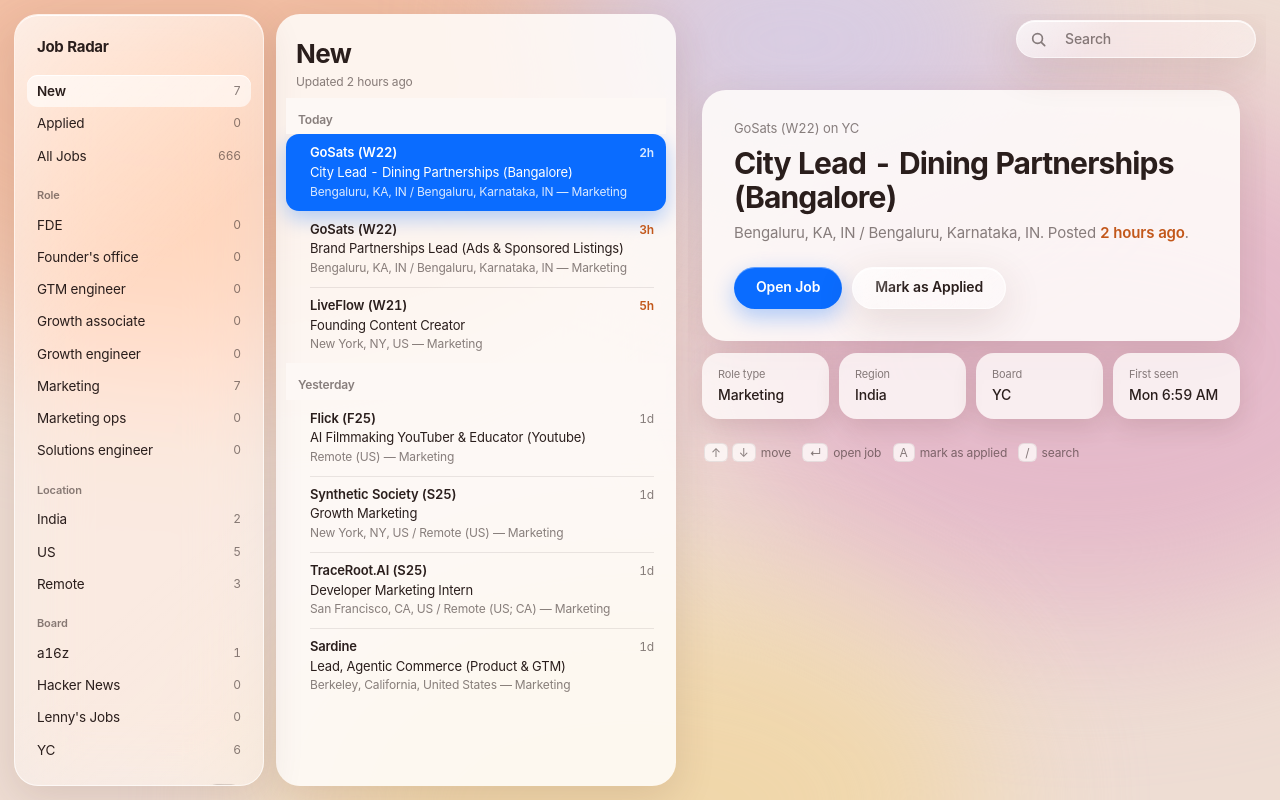
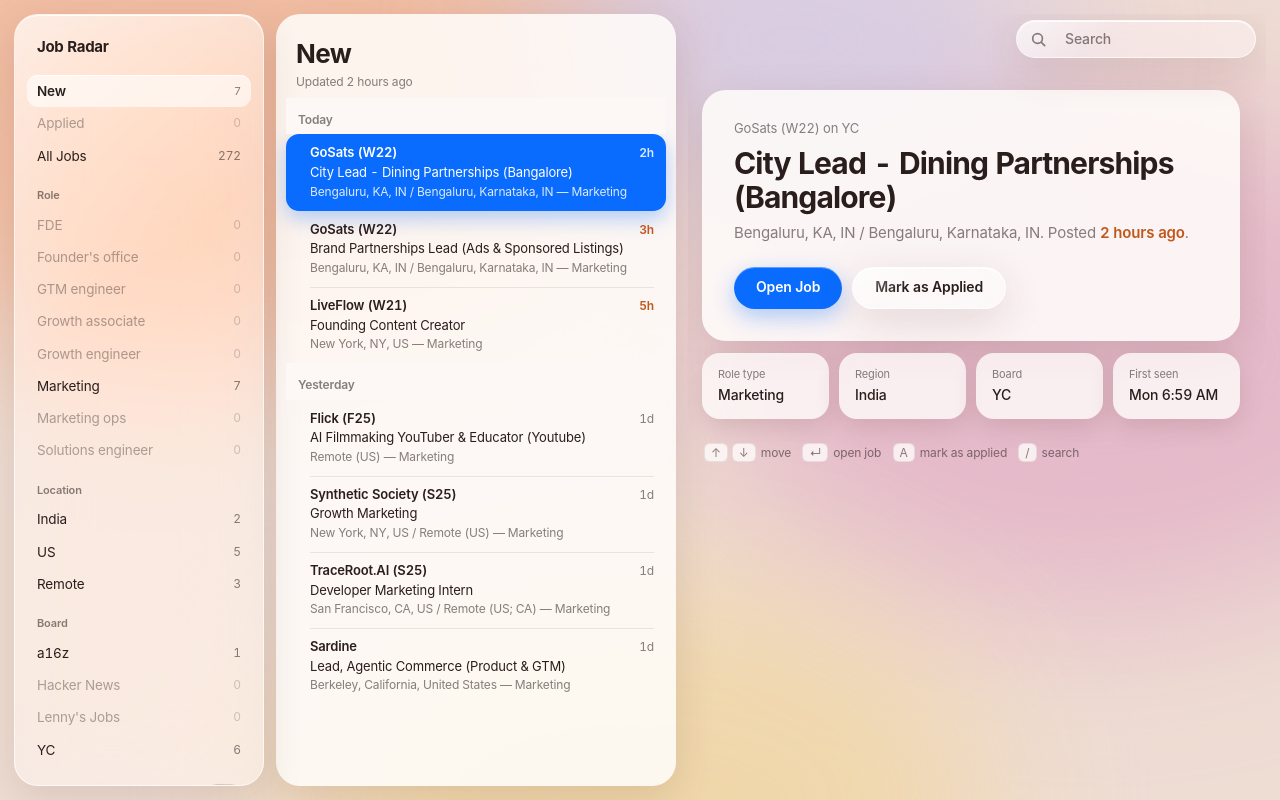
Before and after one commit to Arpittrawat/Job-radar, a plain HTML site: page docs/index.html in a window 1280 px wide. Drawn offline with Linux system fonts and the light colour scheme.

Commit message:
Add files via upload

```diff
--- a/docs/index.html
+++ b/docs/index.html
@@ -57,6 +57,11 @@ button{background:none;border:0;cursor:pointer}
 .si:hover{background:var(--fill)}
 .si[aria-pressed=true]{background:var(--on);font-weight:600;box-shadow:inset 0 1px 0 var(--hi)}
 .si .ct{margin-left:auto;color:var(--mute);font-weight:400;font-size:12px}
+.si.zero{opacity:.38}
+.si[aria-pressed=true] .ct{font-size:11px}
+.clear{display:block;margin:0 10px 10px;padding:6px 12px;border-radius:14px;font-size:12px;font-weight:600;color:var(--blue);background:var(--on);box-shadow:inset 0 1px 0 var(--hi)}
+.clear[hidden]{display:none}
+.mclear{margin:8px 0 0}
 .sw{display:flex;align-items:center;justify-content:space-between;gap:10px;padding:10px;font-size:13.5px;width:100%;margin-top:8px}
 .switch{width:34px;height:20px;border-radius:10px;background:var(--fill);box-shadow:inset 0 0 0 1px var(--sep);position:relative;transition:background .25s var(--spring);flex:none}
 .switch::after{content:"";position:absolute;top:2px;left:2px;width:16px;height:16px;border-radius:50%;background:#fff;box-shadow:0 1px 4px rgba(0,0,0,.25);transition:transform .35s var(--spring)}
@@ -201,6 +206,7 @@ button{background:none;border:0;cursor:pointer}
 <div class="app" id="app">
   <nav class="side glass" aria-label="Filters">
     <div class="brand">Job Radar</div>
+    <button class="clear" id="s-clear" hidden>Clear filters</button>
     <div id="s-views"></div>
     <div class="sh">Role</div><div id="s-roles"></div>
     <div class="sh">Location</div><div id="s-locs"></div>
@@ -230,6 +236,7 @@ button{background:none;border:0;cursor:pointer}
     <button data-v="new">New</button><button data-v="applied">Applied</button><button data-v="all">All</button></div>
   <div class="chips" id="m-roles" aria-label="Role"></div>
   <div class="chips" id="m-locs" aria-label="Location"></div>
+  <button class="clear mclear" id="m-clear" hidden>Clear filters</button>
   <div id="m-list"></div>
   <button class="sw msw" role="switch" aria-checked="false" id="m-other"><span>Show other titles</span><span class="switch"></span></button>
   <div class="mfoot" id="m-foot"></div>
@@ -270,28 +277,35 @@ const filtering=()=>S.q||S.role||S.loc||S.board;
 
 function base(ap){return DATA.jobs.filter(j=>S.view==="applied"?ap[j.id]:S.view==="new"?isNew(j,ap):true)
   .filter(j=>S.other||j.tag||S.view==="applied")}
-function filtered(){const ap=applied(),q=S.q.toLowerCase();
-  return base(ap).filter(j=>(!S.role||j.tag===S.role)&&(!S.board||j.source===S.board)
-    &&(!S.loc||(","+(j.location_group||"")+",").includes(","+S.loc+","))
-    &&(!q||(j.title||"").toLowerCase().includes(q)||(j.company||"").toLowerCase().includes(q)))
+const inLoc=(j,l)=>(","+(j.location_group||"")+",").includes(","+l+",");
+function matches(j,skip){const q=S.q.toLowerCase();
+  return (skip==="role"||!S.role||j.tag===S.role)&&(skip==="board"||!S.board||j.source===S.board)
+    &&(skip==="loc"||!S.loc||inLoc(j,S.loc))
+    &&(!q||(j.title||"").toLowerCase().includes(q)||(j.company||"").toLowerCase().includes(q))}
+function filtered(){const ap=applied();
+  return base(ap).filter(j=>matches(j))
     .sort((a,b)=>String(when(b)).localeCompare(String(when(a)))).slice(0,600)}
-function counts(){const ap=applied();return{new:DATA.jobs.filter(j=>isNew(j,ap)&&j.tag).length,applied:DATA.jobs.filter(j=>ap[j.id]).length,all:DATA.jobs.length}}
+function counts(){const ap=applied(),m=j=>matches(j);
+  return{new:DATA.jobs.filter(j=>isNew(j,ap)&&(j.tag||S.other)&&m(j)).length,applied:DATA.jobs.filter(j=>ap[j.id]&&m(j)).length,
+    all:DATA.jobs.filter(j=>(j.tag||S.other)&&m(j)).length}}
 function statusLine(){const ap=applied(),since=DATA.jobs.filter(j=>j.tag&&isNew(j,ap)&&fresh(j,ap)).length;
   return DATA.generated_at?`${since?since+" new since your last visit. ":""}Updated ${long(DATA.generated_at).toLowerCase()}`:"Waiting for the first scan"}
 function health(){return DATA.health.length?"Boards: "+DATA.health.map(s=>s.ok?esc(BOARD[s.source]||s.source):`<span class="bad">${esc(BOARD[s.source]||s.source)} failed</span>`).join(", "):""}
 const emptyCopy=()=>filtering()?["No Results","Try another search or clear a filter."]:
-  {new:["You're All Caught Up","New matches appear after the next scan, around 9 AM and 9 PM."],applied:["No Applications Yet","Mark a job as applied and it shows up here."],all:["No Jobs Yet","Jobs appear after the first scan."]}[S.view];
+  {new:DATA.show_from&&new Date(DATA.show_from)>new Date()?["Starting Fresh Tomorrow","Old jobs are cleared. New matches show up from the 9 AM scan."]:["You're All Caught Up","New matches appear after the next scan, around 9 AM and 9 PM."],applied:["No Applications Yet","Mark a job as applied and it shows up here."],all:["No Jobs Yet","Jobs appear after the first scan."]}[S.view];
 
 /* ---------- desktop ---------- */
-function sideItem(group,val,label,count){return`<button class="si" data-g="${group}" data-v="${esc(val)}" aria-pressed="${S[group]===val}">${esc(label)}<span class="ct">${count??""}</span></button>`}
+function sideItem(group,val,label,count){const on=S[group]===val;
+  return`<button class="si ${count===0&&!on?"zero":""}" data-g="${group}" data-v="${esc(val)}" aria-pressed="${on}">${esc(label)}<span class="ct">${on&&group!=="view"?"✕":count??""}</span></button>`}
 function renderSide(){const c=counts(),pool=base(applied());
-  const cnt=(k,v)=>pool.filter(j=>k==="loc"?(","+(j.location_group||"")+",").includes(","+v+","):k==="role"?j.tag===v:j.source===v).length;
+  const cnt=(k,v)=>pool.filter(j=>matches(j,k)&&(k==="loc"?inLoc(j,v):k==="role"?j.tag===v:j.source===v)).length;
   $("s-views").innerHTML=sideItem("view","new","New",c.new)+sideItem("view","applied","Applied",c.applied)+sideItem("view","all","All Jobs",c.all);
   $("s-roles").innerHTML=[...new Set(DATA.jobs.map(j=>j.tag).filter(Boolean))].sort().map(r=>sideItem("role",r,r,cnt("role",r))).join("");
   $("s-locs").innerHTML=LOCS.filter(l=>l!=="Other"||cnt("loc",l)).map(l=>sideItem("loc",l,l,cnt("loc",l))).join("");
   $("s-boards").innerHTML=[...new Set(DATA.jobs.map(j=>j.source))].sort().map(b=>sideItem("board",b,BOARD[b]||b,cnt("board",b))).join("");
   $("s-other").setAttribute("aria-checked",S.other);
   $("s-foot").innerHTML=health();
+  $("s-clear").hidden=!filtering();
 }
 function renderList(){const rows=filtered(),ap=applied();
   $("l-title").textContent={new:"New",applied:"Applied",all:"All Jobs"}[S.view];
@@ -349,6 +363,7 @@ function renderPhone(){const rows=filtered(),ap=applied(),c=counts();
   const e=emptyCopy();
   $("m-list").innerHTML=h||`<div class="empty"><div><h2>${e[0]}</h2><p>${e[1]}</p></div></div>`;
   $("m-other").setAttribute("aria-checked",S.other);
+  $("m-clear").hidden=!filtering();
   $("m-foot").innerHTML=health();
 }
 function openSheet(id){S.sheet=id;$("sheet").innerHTML=detailHTML(DATA.jobs.find(j=>j.id===id),true);$("sheetwrap").classList.add("open")}
@@ -380,6 +395,7 @@ document.addEventListener("click",e=>{
     S.view=tab.dataset.tab==="applied"?"applied":"new";render();window.scrollTo({top:0,behavior:"smooth"});return}
   if(e.target.closest("#fab")){const s=$("msearch");s.classList.toggle("show");if(s.classList.contains("show")){window.scrollTo({top:0,behavior:"smooth"});$("mq").focus()}return}
   if(e.target.closest("#s-other,#m-other")){S.other=!S.other;render();return}
+  if(e.target.closest(".clear")){S.role=S.loc=S.board=S.q="";$("q").value=$("mq").value="";S.sel=null;render();return}
   if(e.target.id==="scrim"||e.target.closest("[data-close]"))closeSheet();
 });
 for(const id of["q","mq"])$(id).addEventListener("input",e=>{S.q=e.target.value;$(id==="q"?"mq":"q").value=S.q;render()});
```
